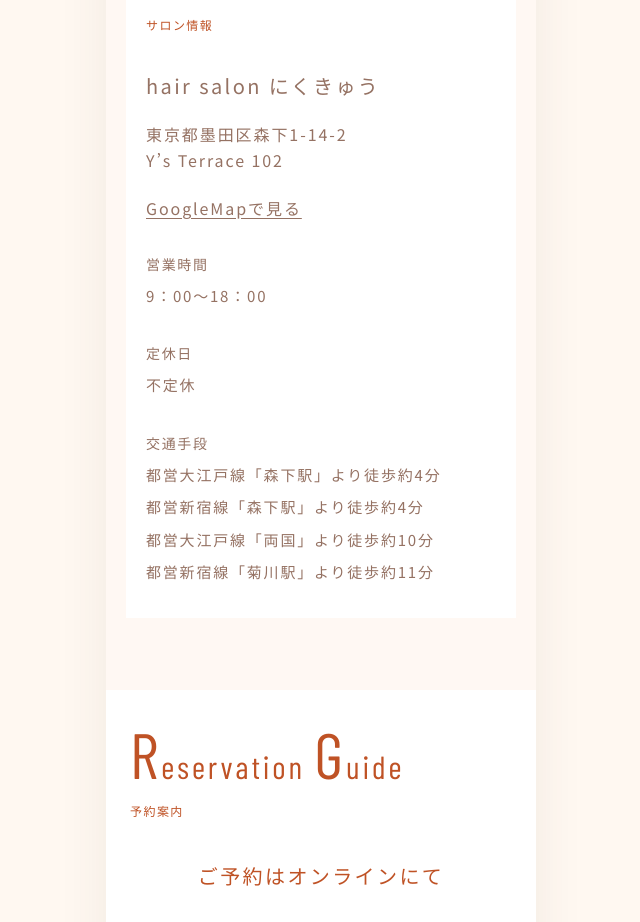
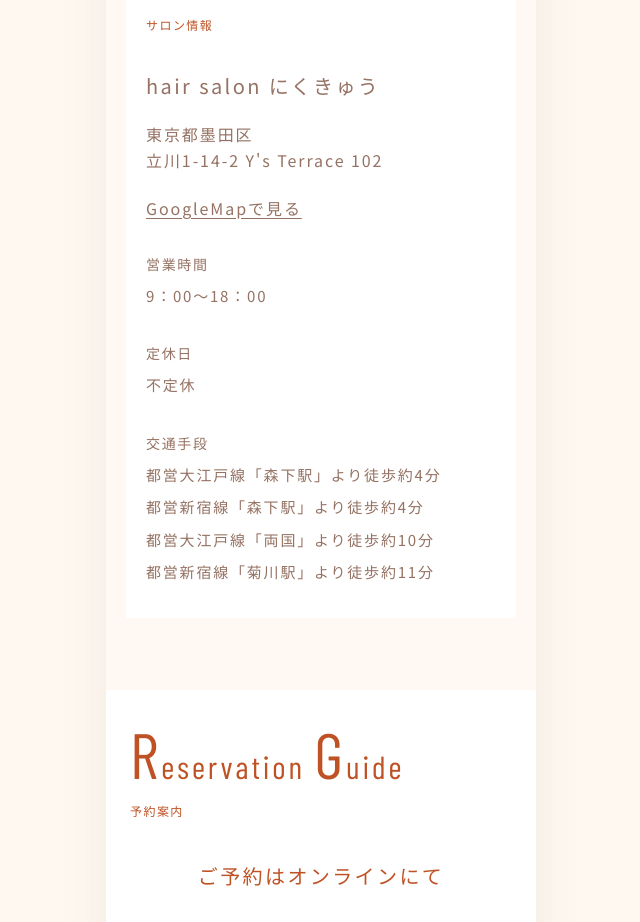
Before and after one commit to nobinobito/nikukyu, a Next.js app: page / in a window 1280 px wide. Shown: the part 8487-9409 px from the top of the page, without its empty margins (319-959 px from the left). Built offline with nearby package versions, Linux system fonts and the light colour scheme.

Commit message:
fix: 住所の修正

```diff
--- a/src/features/home/sections/SalonInformationSection/SalonInformationSection.tsx
+++ b/src/features/home/sections/SalonInformationSection/SalonInformationSection.tsx
@@ -1,4 +1,9 @@
 import styles from "./SalonInformationSection.module.css";
+import {
+  addressLocality,
+  addressRegion,
+  streetAddress,
+} from "@/app/siteMetadata";
 
 const backgroundImgSrc = "/home/salon_information/background.JPG";
 const googleMapUrl =
@@ -25,8 +30,8 @@ export function SalonInformationSection() {
         <div className={styles.infoBlock}>
           <p className={styles.salonName}>hair salon にくきゅう</p>
           <address className={styles.address}>
-            <span>東京都墨田区森下1-14-2</span>
-            <span>Y’s Terrace 102</span>
+            <span>{`${addressRegion}${addressLocality}`}</span>
+            <span>{streetAddress}</span>
           </address>
           <a className={styles.mapLink} href={googleMapUrl} target="_blank" rel="noreferrer">
             GoogleMapで見る
```
